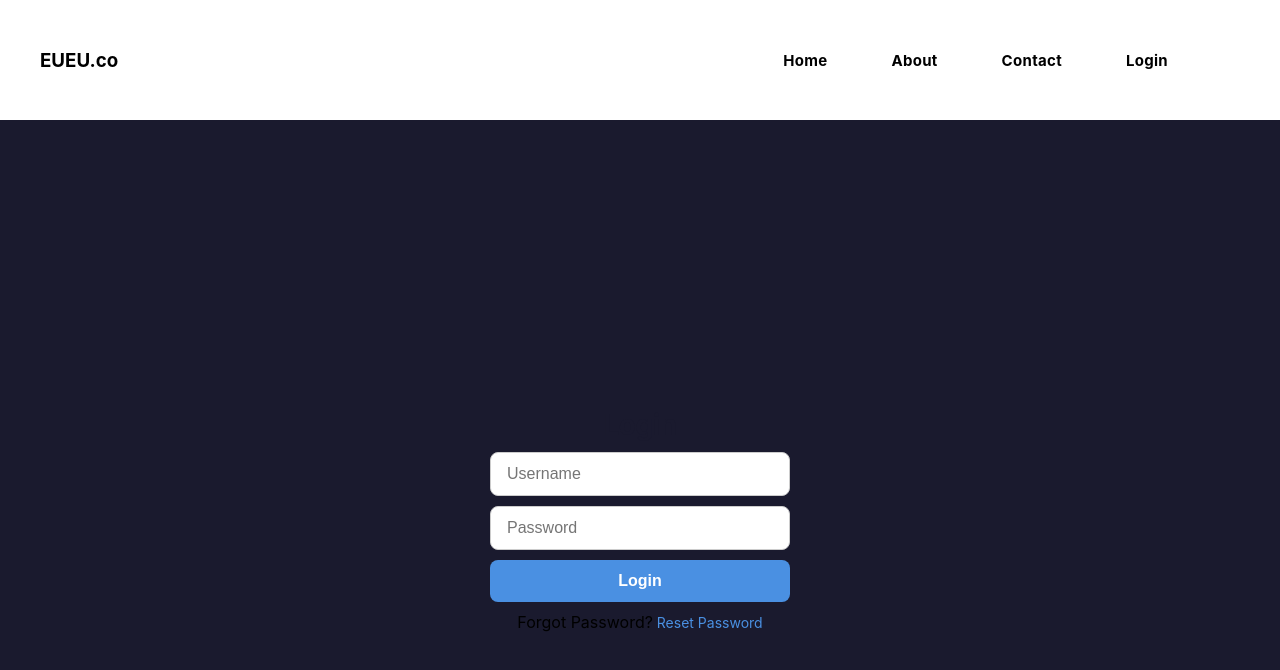
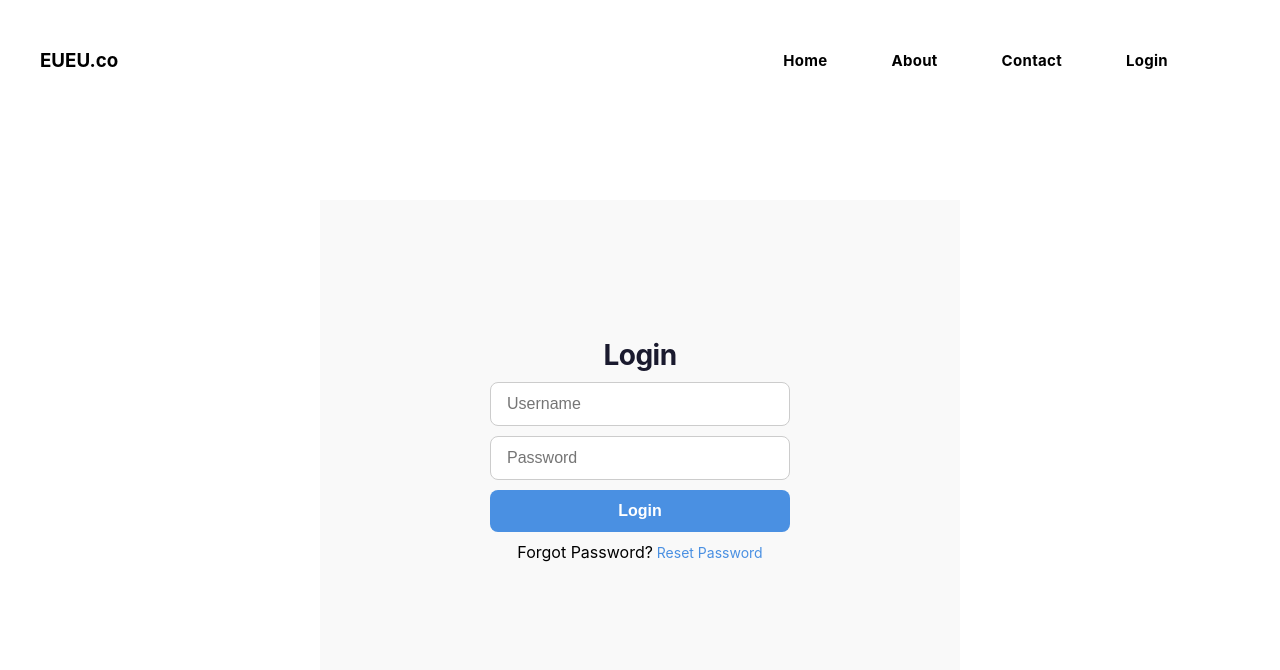
Before and after one commit to eureka03/ManagerApp, a React (Create React App) app: page /login in a window 1280 px wide. Shown: the top 670 px of the page. Built offline with nearby package versions, Linux system fonts and the light colour scheme.

Commit message:
Changes to context

```diff
--- a/package.json
+++ b/package.json
@@ -9,6 +9,7 @@
     "@testing-library/user-event": "^13.5.0",
     "react": "^19.2.6",
     "react-dom": "^19.2.6",
+    "react-icons": "^5.6.0",
     "react-router-dom": "^7.15.0",
     "react-scripts": "5.0.1",
     "web-vitals": "^2.1.4"
--- a/src/App.js
+++ b/src/App.js
@@ -1,26 +1,29 @@
 import { BrowserRouter as Router ,Routes, Route} from "react-router-dom";
-import Homepage from "./Pages/Homepage.jsx";
-import Login from "./Pages/Login.jsx";
-import About from "./Pages/About.jsx";
+import Homepage from "./pages/Homepage.jsx";
+import Login from "./pages/Login.jsx";
+import About from "./pages/About.jsx";
 import Heading from "./components/Heading.jsx";
-import Contact from "./Pages/Contact.jsx";
+import Contact from "./pages/Contact.jsx";
 import { useState } from "react";
 import './App.css';
+import { AuthProvider } from "./context/AuthProvider.jsx";
 
 function App() {
     const [isLoggedIn,setIsLoggedIn] = useState(false);
 
 
   return (
+    <AuthProvider>
       <Router>
-      <Heading isLoggedIn={isLoggedIn} setIsLoggedIn={setIsLoggedIn}/>
+        <Heading/>
         <Routes>
           <Route path="/" element={<Homepage/>}/>
-        <Route path="/login" element={<Login setIsLoggedIn={setIsLoggedIn}/>}/>
+          <Route path="/login" element={<Login/>}/>
           <Route path="/about" element={<About/>}/>
           <Route path="/contact" element={<Contact/>}/>
         </Routes>
       </Router>
+    </AuthProvider>
   );
 }
 export default App;
--- a/src/components/Heading.jsx
+++ b/src/components/Heading.jsx
@@ -1,8 +1,12 @@
 import '../styles/Heading.css';
 import { Link } from 'react-router-dom';
+import { IoPersonOutline } from "react-icons/io5";
+import { useContext } from 'react';
+import { AuthContext } from '../context/AuthProvider.jsx';
 
 
-export default function Heading({isLoggedIn}) {
+export default function Heading() {
+    const {isLoggedIn} = useContext(AuthContext);
     if(isLoggedIn){
         console.log(isLoggedIn);
         return(
@@ -12,7 +16,7 @@ export default function Heading({isLoggedIn}) {
                     <li><Link to='/'>Home</Link></li>
                     <li><Link to='/about'>About</Link></li>
                     <li><Link to='/contact'>Contact</Link></li>
-                    <li><Link to='#'>Profile</Link></li>
+                    <li><Link to='#'><IoPersonOutline /></Link></li>
                 </ul>
             </div>
         );
--- a/src/components/LoginForm.jsx
+++ b/src/components/LoginForm.jsx
@@ -1,13 +1,17 @@
 import '../styles/LoginForm.css';
 import {Link,useNavigate} from 'react-router-dom';
 import { useRef } from 'react';
+import { useContext } from 'react';
+import { AuthContext } from '../context/AuthProvider.jsx';
 
 
-export default function LoginForm({setIsLoggedIn}){
+
+export default function LoginForm(){
     const usernameRef = useRef();
     const passwordRef = useRef();
     const formRef = useRef();
     const navigate = useNavigate();
+    const {setIsLoggedIn} = useContext(AuthContext);
 
 
     const handleSubmit = (e)=>{
@@ -20,8 +24,6 @@ export default function LoginForm({setIsLoggedIn}){
         formRef.current.reset();
         setIsLoggedIn(true);
         navigate('/');
-
-
 
     }
     return(
--- /dev/null
+++ b/src/context/AuthProvider.jsx
@@ -0,0 +1,15 @@
+import { createContext, useState } from "react";
+
+const AuthContext = createContext();
+
+export function AuthProvider({children}){
+    const [isLoggedIn,setIsLoggedIn] = useState(false);
+
+    return (
+        <AuthContext.Provider value={{isLoggedIn,setIsLoggedIn}}>
+            {children}
+        </AuthContext.Provider>
+    )
+}
+
+export { AuthContext };
--- a/src/styles/About.css
+++ b/src/styles/About.css
@@ -1,12 +1,9 @@
 .about-container {
-    display: flex;
-    flex-direction: column;
-    align-items: center;
-    justify-content: center;
+    text-align: center;
     min-height: 60vh;
-    text-align: center;
     padding: 40px 20px;
     font-family: 'Segoe UI', 'Inter', 'Helvetica Neue', Arial, sans-serif;
+
 }
 
 .about-container h1 {
@@ -18,10 +15,9 @@
 }
 
 .about-container h3 {
-    font-size: 1.1rem;
+    font-size: 1.5rem;
     font-weight: 400;
-    color: #555;
-    max-width: 600px;
+    color: #8b8787;
+    margin-bottom: 24px;
     line-height: 1.6;
-    letter-spacing: 0.2px;
 }
--- a/src/styles/Login.css
+++ b/src/styles/Login.css
@@ -1,5 +1,7 @@
 .Login {
     display: flex;
     flex-direction: column;
-    min-height: 100vh;
+    height: 80vh;
+    display: flex;
+    align-items: center;
 }
--- a/src/styles/LoginForm.css
+++ b/src/styles/LoginForm.css
@@ -2,8 +2,10 @@
     display: flex;
     justify-content: center;
     align-items: center;
-    flex-grow: 1;
-    background-color: #1a1a2e;
+    background-color: #f9f9f9;
+    width:50%;
+    margin-top: 80px;
+    height: 500px;
 }
 
 .FormContainer form {
```
Also changed, not shown: 2 other files (tests, documents, lock files or other folders). Lines whose indentation alone changed are shown as unchanged.
